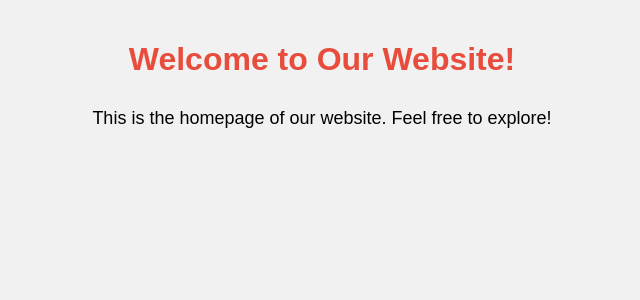
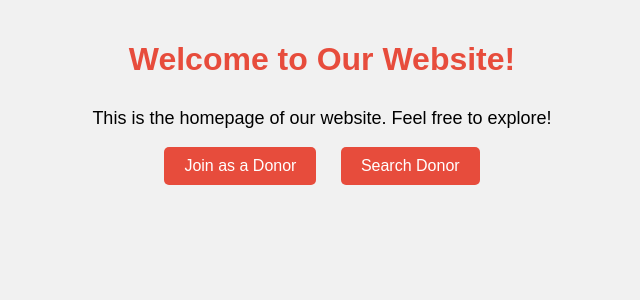
Before and after one commit to Rifat21201012/pythonlabdfinal, a Django app: page / in a window 1280 px wide. Shown: the part 66-366 px from the top of the page, without its empty margins (318-958 px from the left). Run offline with Django 5.2, Linux system fonts and the light colour scheme.

Commit message:
this is my second puss

```diff
--- a/myproject/templates/index.html
+++ b/myproject/templates/index.html
@@ -60,13 +60,15 @@
             border: none;
             border-radius: 5px;
             cursor: pointer;
-            transition: background-color 0.3s;
+            transition: background-color 0.3s, transform 0.2s;
             text-decoration: none;
             margin: 0 10px; /* Add margin between buttons */
+            display: inline-block;
         }
 
         .btn:hover {
             background-color: #c0392b; /* Darker red on hover */
+            transform: scale(1.05); /* Scale button slightly on hover */
         }
     </style>
 </head>
@@ -82,6 +84,8 @@
     <div class="content">
         <h1>Welcome to Our Website!</h1>
         <p>This is the homepage of our website. Feel free to explore!</p>
+        <a href="{% url 'signup' %}" class="btn">Join as a Donor</a>
+        <a href="#" class="btn">Search Donor</a>
     </div>
 
     <!-- Font Awesome CDN for icons -->
```
Also changed, not shown: myproject/db.sqlite3.
